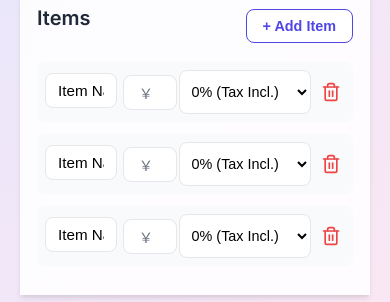
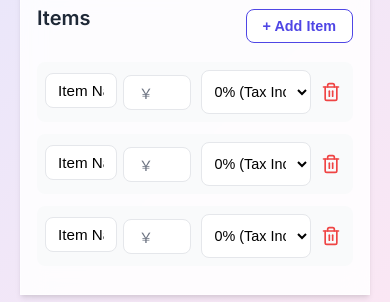
Before and after one commit to mydyney/themore, a website: page index.html in a window 390 px wide. Shown: the part 493-795 px from the top of the page. Drawn offline with Linux system fonts and the light colour scheme; no server answers.

Commit message:
style: Refine product row layout for better visibility
- Increase Price field width (flex: 3)
- Reduce Discount/Tax Select width (flex: 4)
- Maintain Item Name compactness (flex: 2)
- Improves price readability on small screens while keeping select visible

```diff
--- a/style.css
+++ b/style.css
@@ -486,21 +486,17 @@ input[type="text"]:focus {
 
     .product-row input[type="text"] {
         flex: 2;
-        /* Ratio 3.6 (10% smaller) */
         min-width: 0;
-        /* Allow shrinking */
     }
 
     .input-wrapper {
-        flex: 2;
-        /* Ratio 6.6 (10% larger) */
+        flex: 3;
         min-width: 0;
     }
 
     .discount-select {
-        flex: 5;
+        flex: 4;
         min-width: 0;
-        /* Fixed width for discount */
         margin-left: 4px;
     }
 
```
